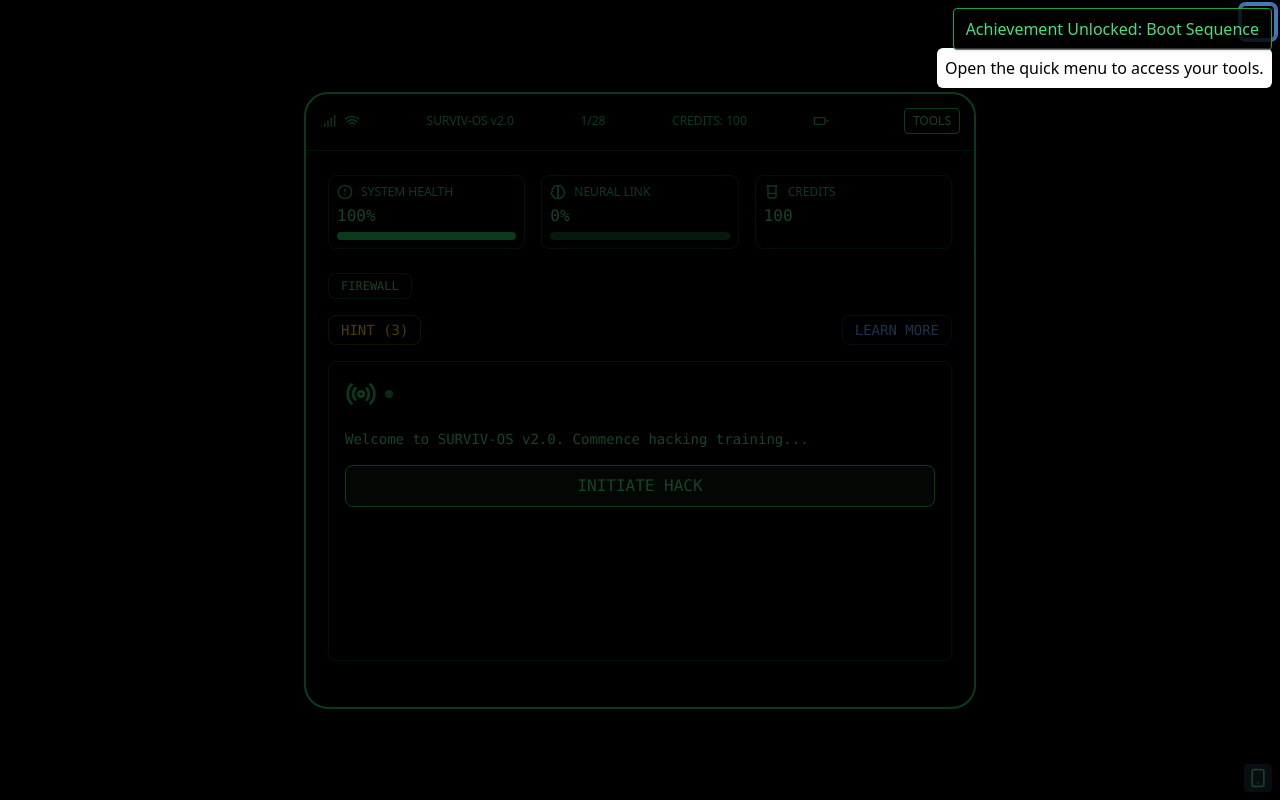
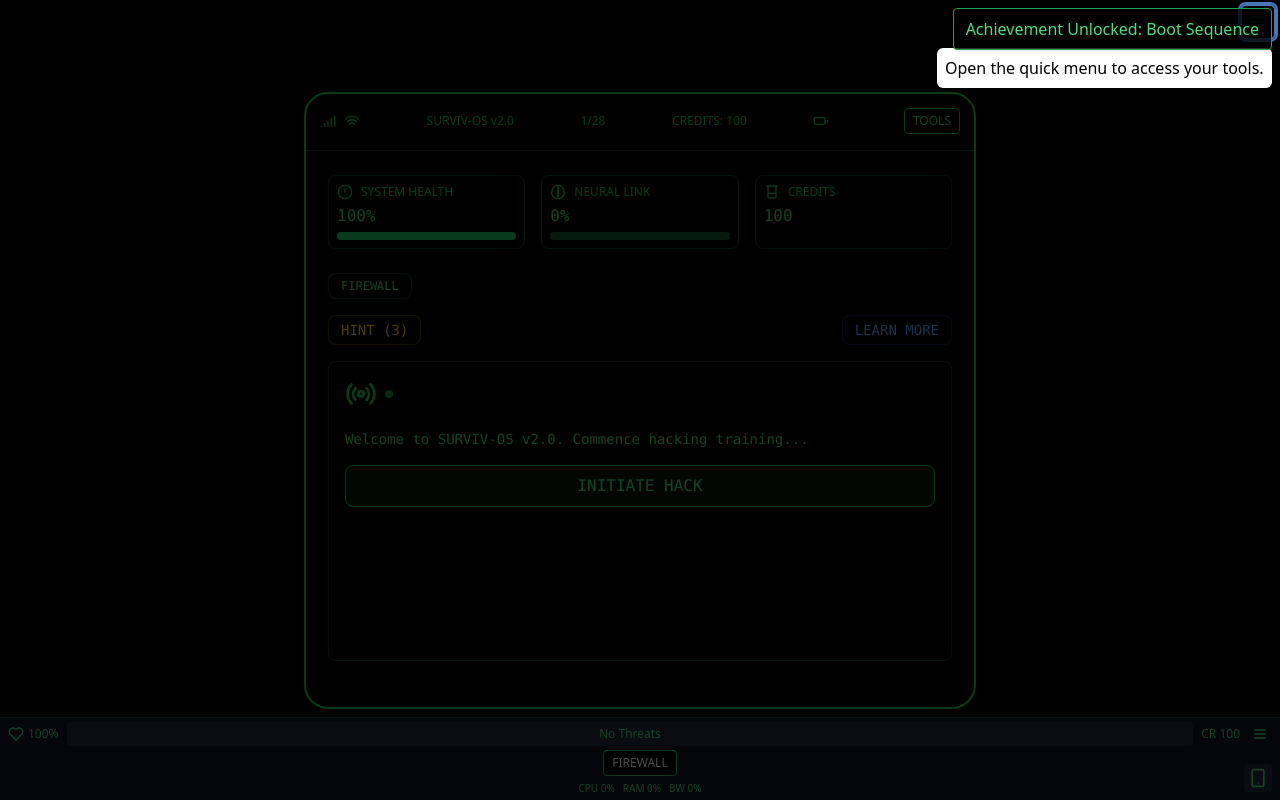
Before and after one commit to kingpinzs/post-apoc-learn, a React (Create React App) app: page / in a window 1280 px wide. Built offline with nearby package versions, Linux system fonts and the light colour scheme.

Commit message:
Add integrated QuickAccessBar and menu

```diff
--- a/src/components/Game.jsx
+++ b/src/components/Game.jsx
@@ -7,6 +7,7 @@ import DropZone from "./drag/DropZone";
 import GameOver from "./GameOver";
 import VictoryScreen from "./VictoryScreen";
 import GameMenu from "./GameMenu";
+import QuickAccessBar from "./QuickAccessBar";
 import useAchievements from "../hooks/useAchievements";
 import { addHighScore } from "../lib/highscores";
 import {
@@ -100,6 +101,7 @@ const initialState = {
   transitioning: false,
   credits: 100,
   inventory: { firewall: true },
+  cooldowns: { firewall: 0, antivirus: 0, patch: 0 },
   activeAttack: null,
   showBuyCraft: null,
   damageTaken: 0,
@@ -148,6 +150,7 @@ const ApocalypseGame = ({ practice = false }) => {
 
   const [showTools, setShowTools] = useState(false);
   const [paused, setPaused] = useState(false);
+  const [selectedTool, setSelectedTool] = useState(null);
 
   const handleKeyPress = useCallback(
     (e) => {
@@ -216,6 +219,23 @@ const ApocalypseGame = ({ practice = false }) => {
       return () => clearTimeout(t);
     }
   }, [gameState.showParticles]);
+
+  useEffect(() => {
+    const t = setInterval(() => {
+      setGameState((prev) => {
+        const next = { ...prev.cooldowns };
+        let changed = false;
+        for (const k in next) {
+          if (next[k] > 0) {
+            next[k] = Math.max(0, next[k] - 1);
+            changed = true;
+          }
+        }
+        return changed ? { ...prev, cooldowns: next } : prev;
+      });
+    }, 1000);
+    return () => clearInterval(t);
+  }, []);
 
   const { showHelp, completed = [], activeMission } = useTutorial() || {};
   const tutorialDone = completed.length >= tutorialMissions.length && !activeMission;
@@ -1115,6 +1135,10 @@ TIPS FOR THIS CHALLENGE:
   };
 
   const handleUseTool = (toolId) => {
+    if (gameState.cooldowns[toolId] > 0) {
+      setGameState((prev) => ({ ...prev, message: `${toolId.toUpperCase()} recharging...` }));
+      return;
+    }
     if (!gameState.activeAttack) return;
     if (gameState.activeAttack.tool === toolId) {
       if (gameState.inventory?.[toolId]) {
@@ -1125,6 +1149,7 @@ TIPS FOR THIS CHALLENGE:
           threatsStopped: prev.threatsStopped + 1,
           actions: prev.actions + 1,
           successfulActions: prev.successfulActions + 1,
+          cooldowns: { ...prev.cooldowns, [toolId]: 5 },
         }));
         if (addProgress) {
           addProgress('first-blood', 100);
@@ -1622,6 +1647,20 @@ TIPS FOR THIS CHALLENGE:
           <div className="text-xl">PAUSED - Press P to resume</div>
         </div>
       )}
+      <QuickAccessBar
+        health={gameState.health}
+        credits={gameState.credits}
+        activeAttack={gameState.activeAttack}
+        inventory={gameState.inventory}
+        cooldowns={gameState.cooldowns}
+        selectedTool={selectedTool}
+        onSelectTool={(t) => setSelectedTool(t)}
+        onDefend={(tool) => {
+          handleUseTool(tool);
+          setSelectedTool(null);
+        }}
+        onOpenMenu={() => window.dispatchEvent(new Event('open-menu'))}
+      />
       <GameMenu
         onTogglePause={() => setPaused((p) => !p)}
         paused={paused}
--- a/src/components/GameMenu.jsx
+++ b/src/components/GameMenu.jsx
@@ -25,7 +25,7 @@ const GameMenu = ({ onTogglePause, paused = false, unlockedApps = [] }) => {
   const [appProps, setAppProps] = useState({});
 
   const availableApps = Object.values(appRegistry).filter(
-    (a) => a.category === 'tools'
+    (a) => COMPONENTS[a.launchScreen]
   );
   const APPS = Object.fromEntries(
     availableApps.map((a) => [
@@ -63,6 +63,12 @@ const GameMenu = ({ onTogglePause, paused = false, unlockedApps = [] }) => {
     setActive(null);
     setAppProps({});
   };
+
+  useEffect(() => {
+    const openHandler = () => setOpen(true);
+    window.addEventListener('open-menu', openHandler);
+    return () => window.removeEventListener('open-menu', openHandler);
+  }, []);
 
   useEffect(() => {
     const handler = (e) => {
--- /dev/null
+++ b/src/components/QuickAccessBar.jsx
@@ -0,0 +1,92 @@
+import React, { useEffect, useState } from 'react';
+import PropTypes from 'prop-types';
+import { Menu, Heart, AlertCircle } from 'lucide-react';
+import { getUsage } from '../lib/resourceSystem';
+
+const toolList = ['firewall', 'antivirus', 'patch'];
+
+const QuickAccessBar = ({
+  health = 100,
+  credits = 0,
+  activeAttack = null,
+  inventory = {},
+  cooldowns = {},
+  selectedTool = null,
+  onSelectTool,
+  onDefend,
+  onOpenMenu,
+}) => {
+  const [usage, setUsage] = useState(getUsage());
+
+  useEffect(() => {
+    const t = setInterval(() => setUsage(getUsage()), 1000);
+    return () => clearInterval(t);
+  }, []);
+
+  const handleDrop = (e) => {
+    e.preventDefault();
+    const tool = e.dataTransfer.getData('text/plain');
+    if (tool) onDefend(tool);
+  };
+
+  return (
+    <div className="fixed bottom-0 left-0 right-0 z-30 bg-gray-900/80 border-t border-green-500/30 text-green-400 text-xs">
+      <div className="flex items-center justify-between px-2 py-1 space-x-2">
+        <div className="flex items-center space-x-1">
+          <Heart className="w-4 h-4" />
+          <span>{health}%</span>
+        </div>
+        <div
+          className={`flex-1 mx-2 px-2 py-1 rounded text-center ${activeAttack ? 'bg-red-900/40 text-red-400 animate-pulse' : 'bg-gray-800 text-green-400'}`}
+          onClick={() => selectedTool && onDefend(selectedTool)}
+          onDrop={handleDrop}
+          onDragOver={(e) => e.preventDefault()}
+        >
+          {activeAttack ? activeAttack.message : 'No Threats'}
+        </div>
+        <div className="flex items-center space-x-1">
+          <span>CR {credits}</span>
+        </div>
+        <button type="button" onClick={onOpenMenu} className="p-1">
+          <Menu className="w-4 h-4" />
+        </button>
+      </div>
+      <div className="flex justify-center space-x-2 px-2 pb-1">
+        {toolList.map((tool) =>
+          inventory[tool] ? (
+            <button
+              key={tool}
+              type="button"
+              draggable
+              onDragStart={(e) => e.dataTransfer.setData('text/plain', tool)}
+              onClick={() => onSelectTool(tool)}
+              className={`px-2 py-1 border border-green-500 rounded text-white text-xs ${selectedTool === tool ? 'bg-green-700' : 'bg-black'} ${cooldowns[tool] ? 'opacity-50 cursor-not-allowed' : ''}`}
+              disabled={cooldowns[tool] > 0}
+            >
+              {tool.toUpperCase()} {cooldowns[tool] ? `(${cooldowns[tool]})` : ''}
+            </button>
+          ) : null
+        )}
+      </div>
+      <div className="flex justify-center text-[10px] space-x-2 pb-1">
+        <span>CPU {usage.cpu}%</span>
+        <span>RAM {usage.ram}%</span>
+        <span>BW {usage.bandwidth}%</span>
+      </div>
+    </div>
+  );
+};
+
+QuickAccessBar.propTypes = {
+  health: PropTypes.number,
+  credits: PropTypes.number,
+  activeAttack: PropTypes.object,
+  inventory: PropTypes.object,
+  cooldowns: PropTypes.object,
+  selectedTool: PropTypes.string,
+  onSelectTool: PropTypes.func,
+  onDefend: PropTypes.func,
+  onOpenMenu: PropTypes.func,
+};
+
+export default QuickAccessBar;
```
